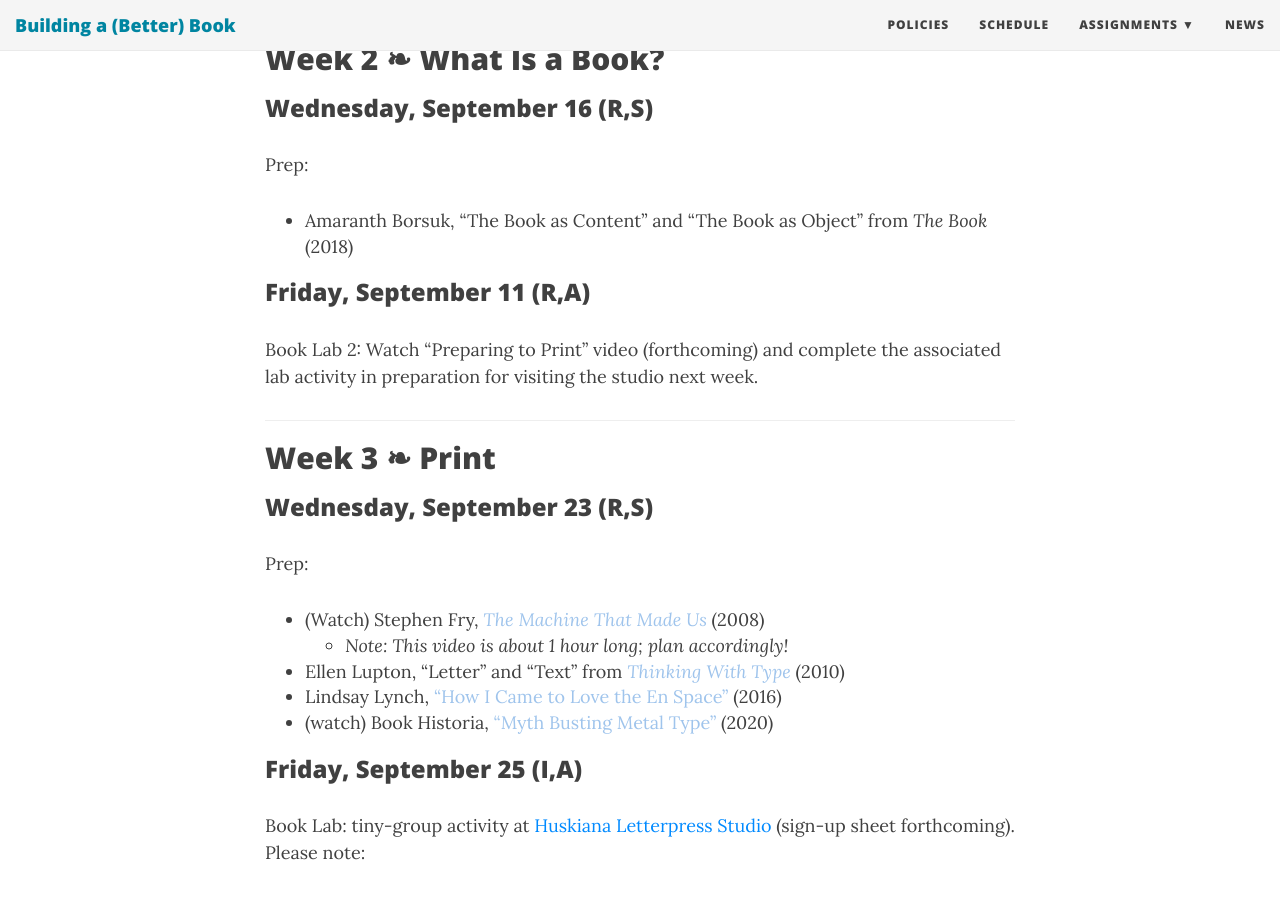
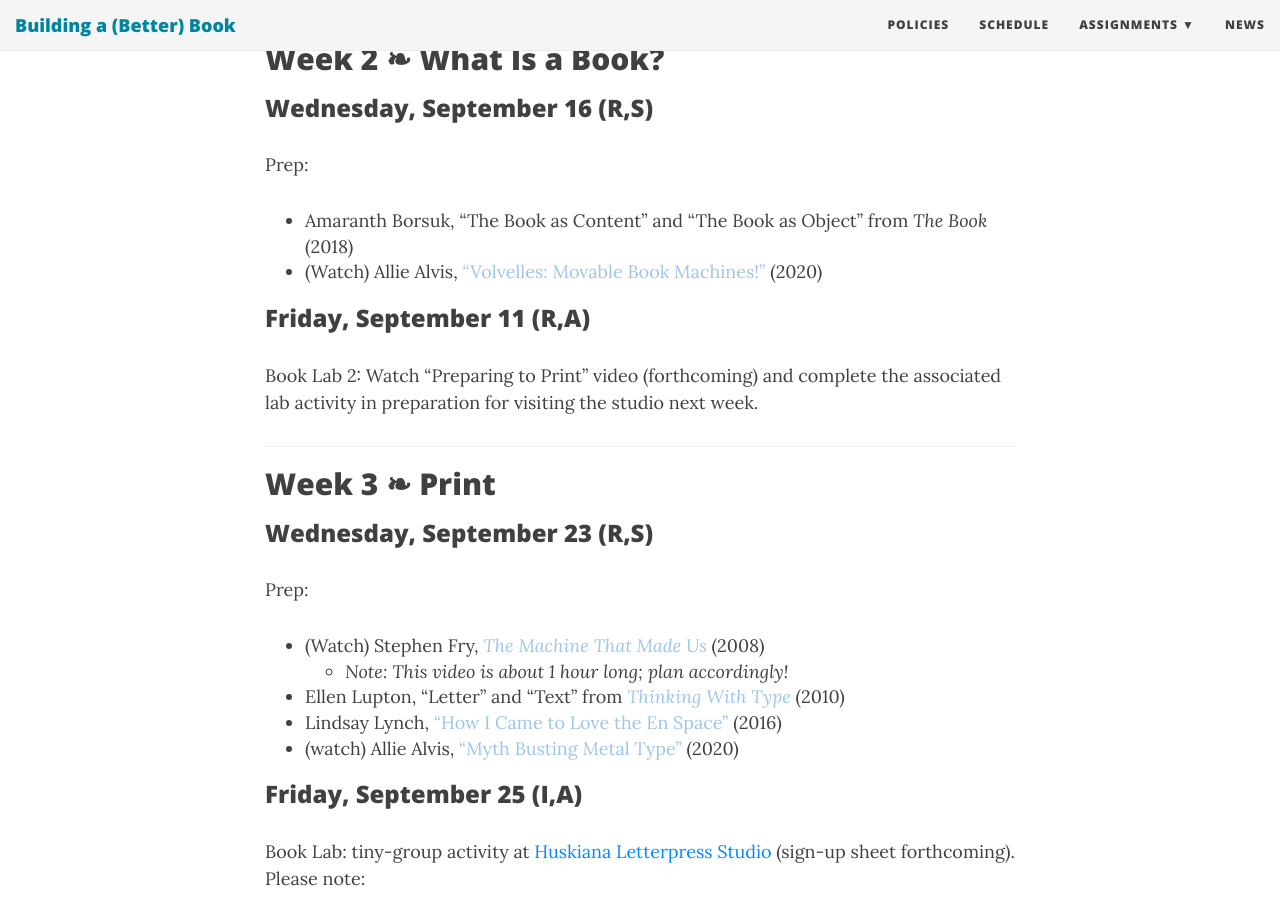
Before and after one commit to rccordell/f20bbb, a Jekyll site: the page built from schedule.md, in a window 1280 px wide and 900 px high, scrolled down 3158 px. Built offline with Jekyll 4.4.1, drawn with Linux system fonts in a browser that asks for light colours; nearby versions of some CDN libraries; some web fonts are replaced; some of the changed text lies outside the part shown.

```diff
--- a/schedule.md
+++ b/schedule.md
@@ -72,7 +72,7 @@
 Prep:
 
 + Amaranth Borsuk, "The Book as Content" and "The Book as Object" from *The Book* (2018)
-
++ (Watch) Allie Alvis, ["Volvelles: Movable Book Machines!"](https://www.youtube.com/watch?v=cdgFxuw5I8M) (2020)
 
 ### Friday, September 11 (R,A)
 
@@ -90,7 +90,7 @@
 	+ *Note: This video is about 1 hour long; plan accordingly!*
 + Ellen Lupton, "Letter" and "Text" from [*Thinking With Type*](https://northeastern.alma.exlibrisgroup.com/leganto/public/01NEU_INST/citation/9502618350001401?auth=SAML) (2010)
 + Lindsay Lynch, ["How I Came to Love the En Space"](http://www.theatlantic.com/technology/archive/2016/09/how-i-came-to-love-the-en-space/499337/) (2016)
-+ (watch) Book Historia, ["Myth Busting Metal Type"](https://www.youtube.com/watch?v=oBZF4dpnCLI) (2020)
++ (watch) Allie Alvis, ["Myth Busting Metal Type"](https://www.youtube.com/watch?v=oBZF4dpnCLI) (2020)
 
 ### Friday, September 25 (I,A)
 
@@ -166,6 +166,8 @@
 + Charles W. Chesnutt, "Baxter's Procustes" (1904)
 + Merve Emre, "This Library Has New Books by Major Authors, but They Can’t Be Read Until 2114" (2018)
 + Élika Ortega, ["The Many Books of the Future: Print-digital Literatures"](http://post45.org/2020/04/the-many-books-of-the-future-print-digital-literatures/) (2020)
++ (Watch) Allie Alvis, ["The Cutest Books! Miniature Books"](https://www.youtube.com/watch?v=gyJVWxZWJvM&t=360s) and ["Book Secrets! Fore-Edge Paintings"](https://www.youtube.com/watch?v=RUbAlfNqySU)
+
 
 ### Friday, October 23 (I,S)
 
```
